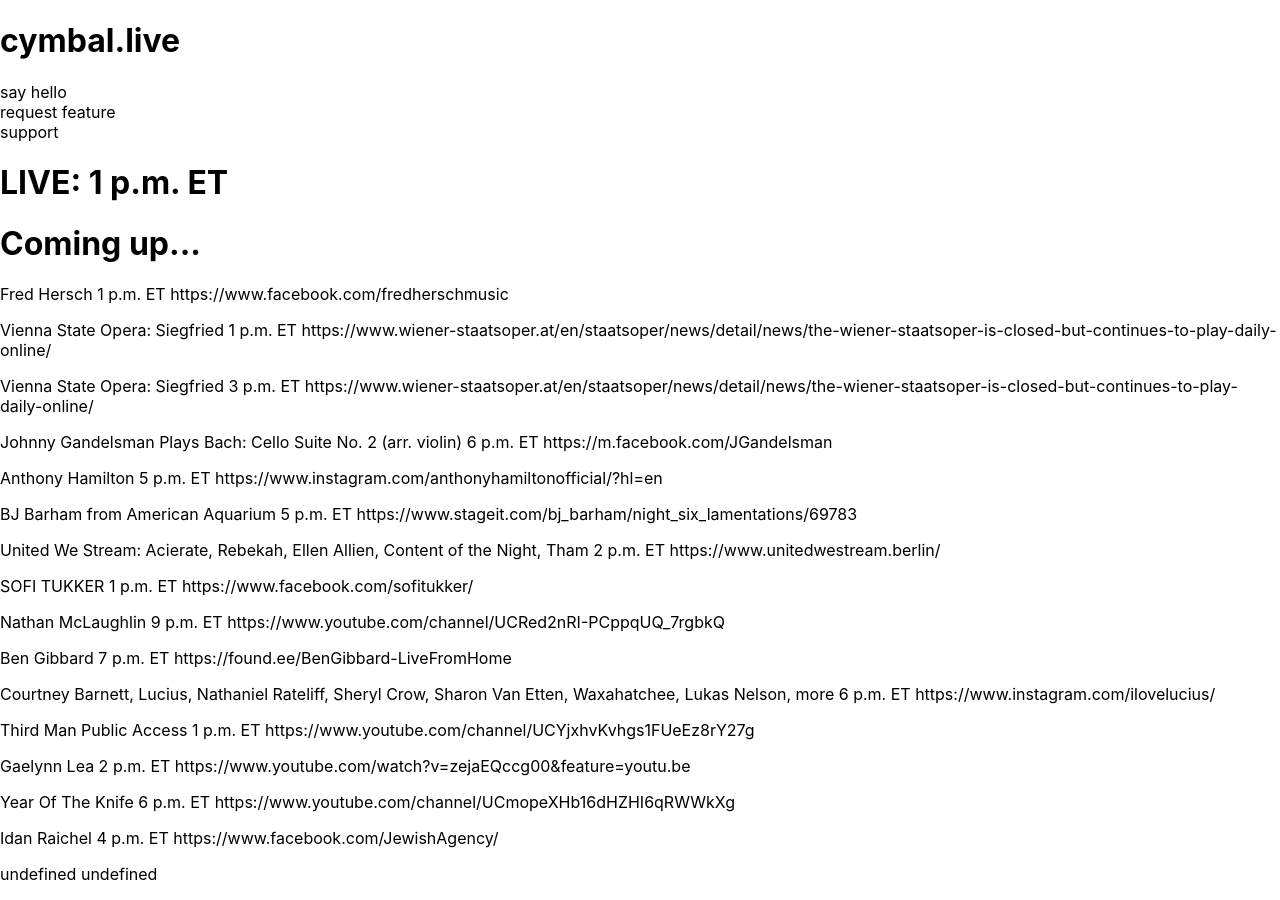
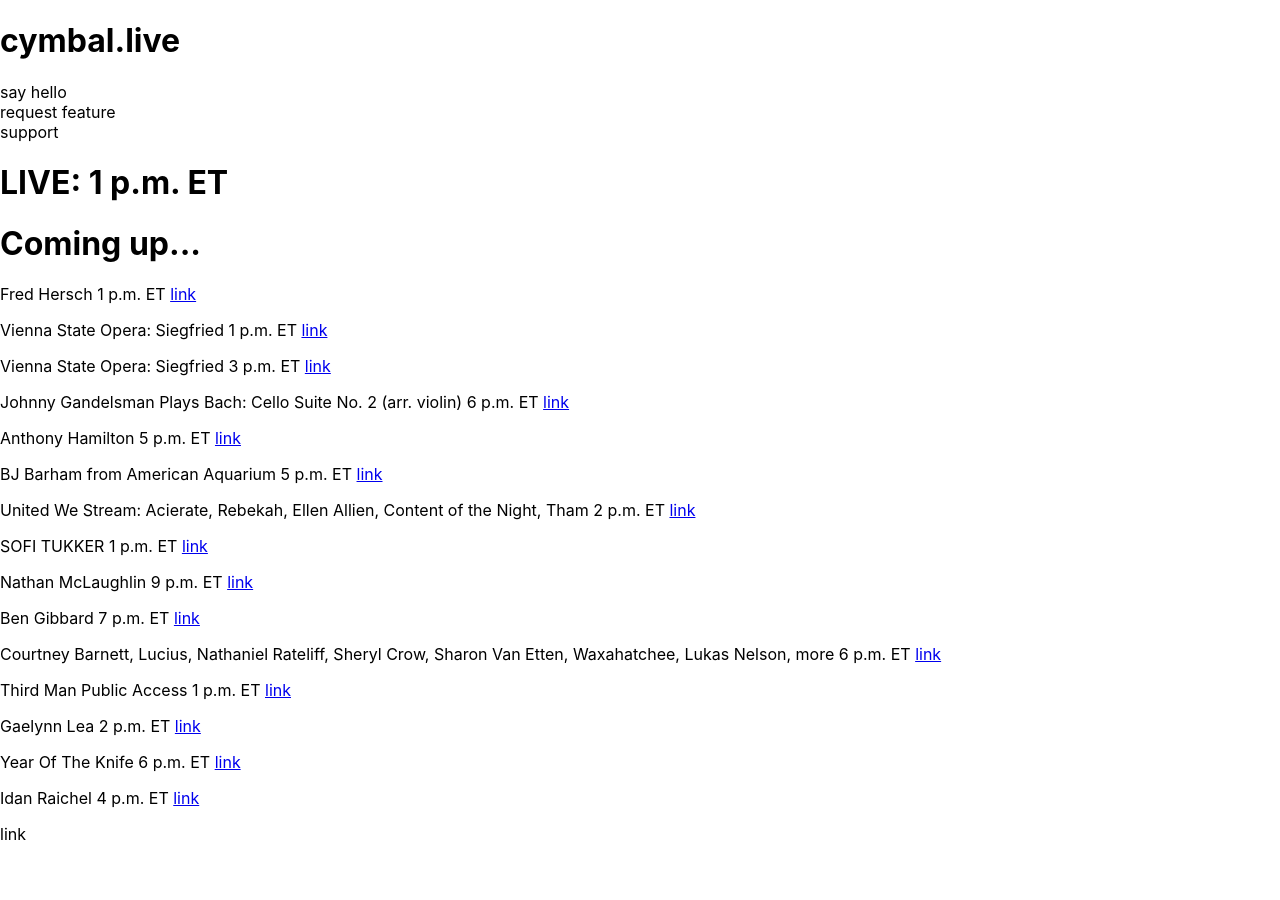
Before and after one commit to brntsllvn/cymbal.live, a React (Create React App) app: page / in a window 1280 px wide. After the commit the page ends 860 px from the top, so only its background shows below. Built offline with nearby package versions, Linux system fonts and the light colour scheme.

Commit message:
add link to each show

```diff
--- a/src/components/ComingUp.js
+++ b/src/components/ComingUp.js
@@ -11,11 +11,9 @@
                     shows.map(show => {
                         return (
                             <p key={show.hashCode}>
-                                {
-                                    `${show.time}
-                                 ${show.artist}
-                                 ${show.link}`
-                                }
+                                {show.time}
+                                {show.artist}
+                                <a href={show.link} target='_blank'>link</a>
                             </p>
                         )
                     })
```
